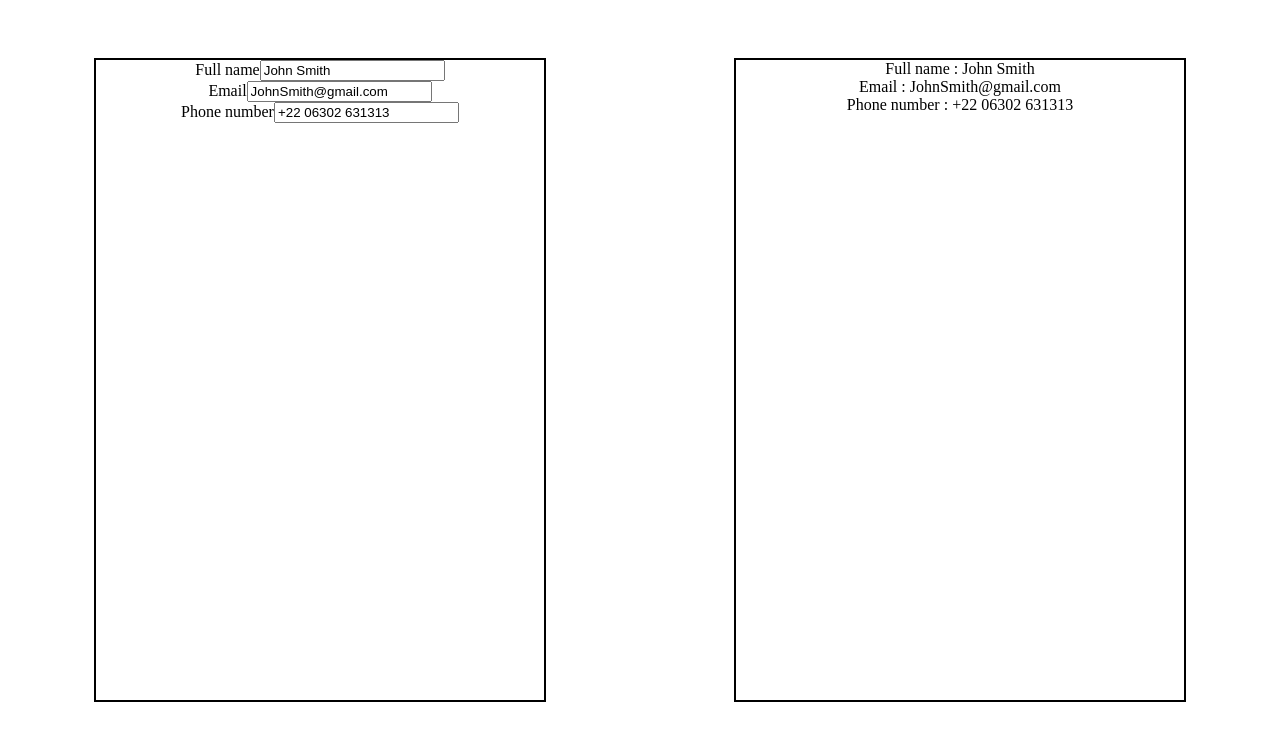
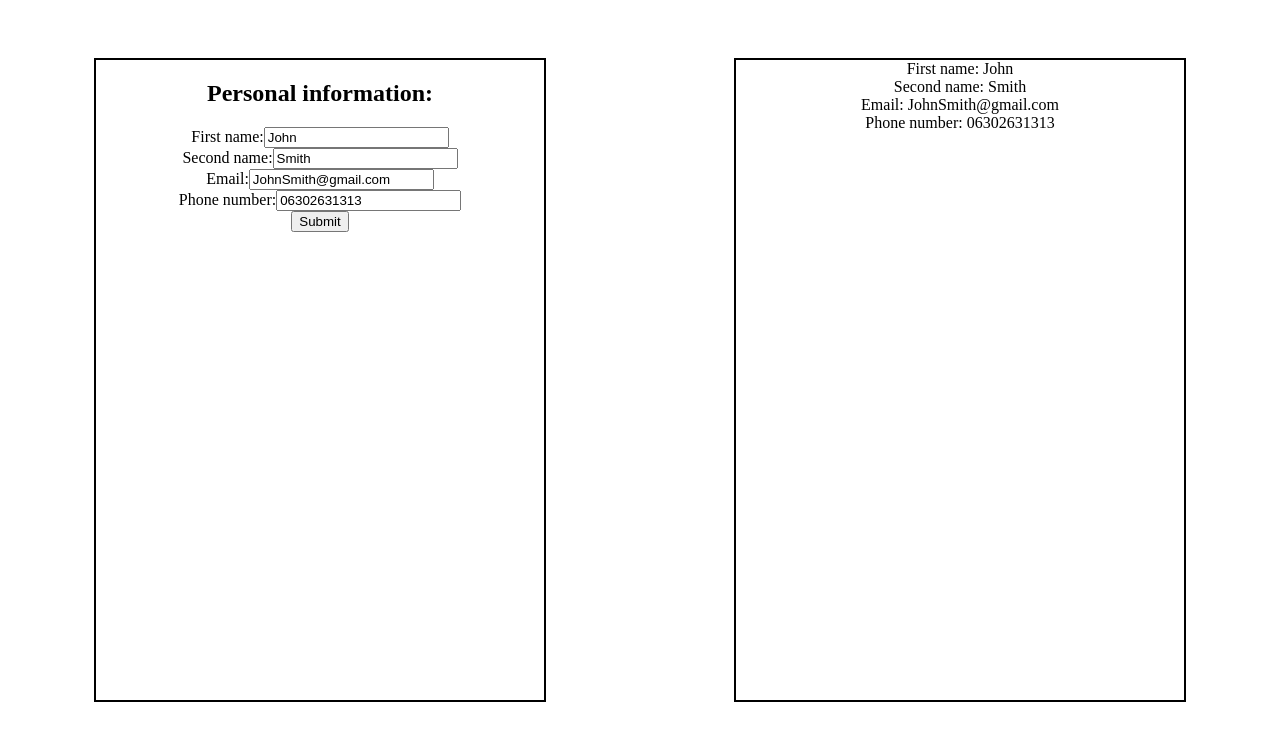
Before and after one commit to miamam1/TOP-CVapplication, a React (Vite) app: page / in a window 1280 px wide. Shown: the top 740 px of the page. Built offline with nearby package versions, Linux system fonts and the light colour scheme.

Commit message:
Refactored useinput code and added edit/submission button.

```diff
--- a/src/components/experienceInput.jsx
+++ b/src/components/experienceInput.jsx
@@ -1,13 +1,19 @@
 import { useState } from 'react'
 
+function Experiences() {
+
+}
 
 
+export {Experiences}
 /*
-needs edit and submit
-cant be static like userinput states but also cant use conditionals when kaing use states (i think) which includes for loops
-needs to be a top level statement, like import kinda
-need to rethink approach for this one but idk how
-me when the lobotomy
+could probably re use some logic from userinput
+try not to put evertying in one function probably
+uhh needs to have an add thingy which lets yo add another education exp
+so differnt kinda
+probably shouldnt have all forms at once cus look ugly and confusing
+yes.
+
 
 
                homepage
--- a/src/components/userInput.jsx
+++ b/src/components/userInput.jsx
@@ -1,56 +1,72 @@
 import { useState } from 'react'
 
 function PersonalInformation() {
-   const [fullName, setFullName] = useState('John Smith')
-   const[email, setEmail] = useState('JohnSmith@gmail.com')
-   const [phoneNumber, setPhonenumber] = useState('+22 06302 631313')
+    const [personalDetails, setPersonalDetails] = useState([
+        {id: crypto.randomUUID(), input: "First name:", output: "John"},
+        {id: crypto.randomUUID(), input: "Second name:", output: "Smith"},
+        {id: crypto.randomUUID(), input: "Email:", output: "JohnSmith@gmail.com"},
+        {id: crypto.randomUUID(), input: "Phone number:", output: "06302631313"},
+    ])
 
-   function inputHandler(e, setFunction) {
-        setFunction(e.target.value)
-   }
+    const [submit, setSubmit] = useState("active")
+    const [edit, setEdit] = useState("inactive")
+    const [active, setActive] = useState(false)
+    function onSubmit() {
+        if(submit == "active") {
+            setSubmit("inactive")
+            setEdit("active")
+            setActive(true)
+        } else {
+            setSubmit("active")
+            setActive(false)
+            setEdit("inactive")
+        }
+    }
 
    return (
     <div className='WholePage'>
         <div className='inputs'>
-            <Input
-                label="Full name"
-                value = {fullName}
-                onChange = {(e) => inputHandler(e, setFullName)}
-            />
-            <Input
-                label="Email"
-                value = {email}
-                onChange = {(e) => inputHandler(e, setEmail)}
-            />
-            <Input
-                label="Phone number"
-                value = {phoneNumber}
-                onChange = {(e) => inputHandler(e, setPhonenumber)}
-            />
+            <h2>Personal information:</h2>
+            {personalDetails.map((info) => (
+                <Input
+                    key = {info.id}
+                    label = {info.input}
+                    value = {info.output}
+                    onChange={((e) => setPersonalDetails([...personalDetails], info.output = e.target.value))}
+                    active = {active}
+                ></Input>
+            ))}
+            <div>
+                <button
+                className={edit}
+                onClick={onSubmit}
+                >Edit</button>
+                <button
+                className={submit}
+                onClick={onSubmit}
+                >Submit</button>
+            </div>
+
         </div>
         <div className='outputs'>
-            <Output
-                label = "Full name"
-                value = {fullName}
-            />
-            <Output
-                label = "Email"
-                value = {email}
-            />
-            <Output
-            label = "Phone number"
-            value = {phoneNumber}
-            />
+            {personalDetails.map((info) => (
+                <Output
+                    key = {info.id}
+                    label = {info.input}
+                    value = {info.output}
+                ></Output>
+            ))}
         </div>
     </div>
    )
 }
 
-function Input({label, value, onChange}) {
+function Input({label, value, onChange, active}) {
     return (
         <label>
             {label}
             <input
+                disabled={active}
                 value={value}
                 onChange={onChange}
             />
@@ -61,7 +77,7 @@ function Input({label, value, onChange}) {
 
 function Output({label, value}) {
     return (
-        <p> {label} : {value} </p>
+        <p> {label}  {value} </p>
     )
 }
 
--- a/src/index.css
+++ b/src/index.css
@@ -16,9 +16,24 @@ p {
 
 .inputs, .outputs {
     display: flex;
+    flex-wrap: wrap;
     flex-direction: column;
+    align-items: center;
     border: solid 2.3px black;
     width: 35%;
     min-height: 80vh;
-    align-items: center;
 }
+
+
+
+
+
+.inputs .inactive {
+    display: none;
+}
+
+.inputs input:disabled {
+    border: none;
+    background: none;
+    color: black;
+}
--- a/src/main.jsx
+++ b/src/main.jsx
@@ -1,11 +1,13 @@
 import { StrictMode } from 'react'
 import { createRoot } from 'react-dom/client'
 import {PersonalInformation, Input, Output } from './components/userInput'
+import { Experiences } from './components/experienceInput'
 import './index.css'
 
 createRoot(document.getElementById('root')).render(
 
   <StrictMode>
     <PersonalInformation></PersonalInformation>
+    <Experiences></Experiences>
   </StrictMode>,
 )
```
